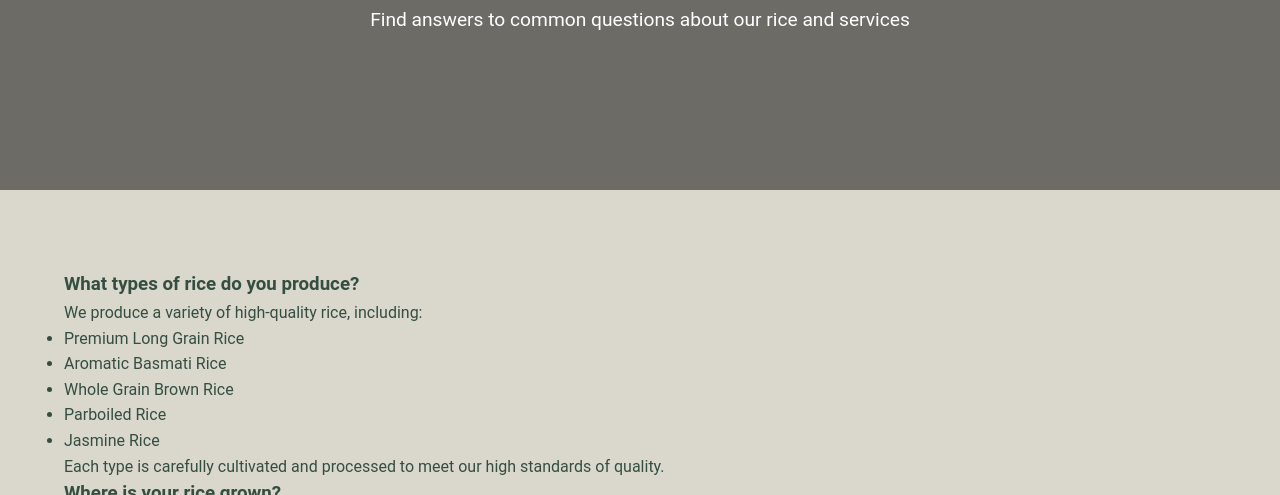
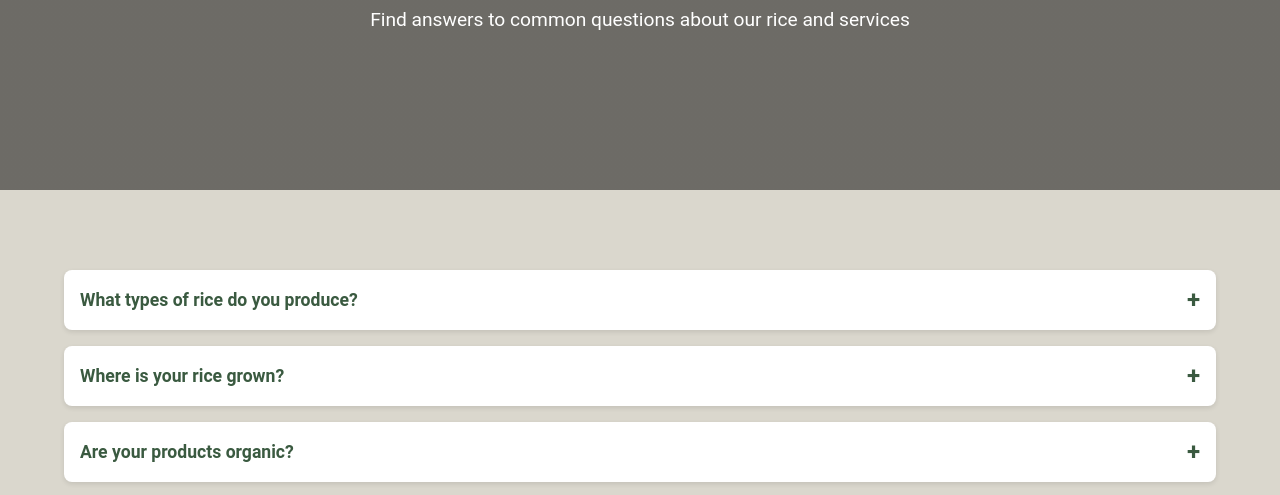
Before and after one commit to ozzaii/waliricemills, a plain HTML site: page faq.html in a window 1280 px wide. Shown: the part 290-785 px from the top of the page. Drawn offline with Linux system fonts and the light colour scheme.

Commit message:
Update style.css

```diff
--- a/style.css
+++ b/style.css
@@ -347,3 +347,55 @@ footer {
         text-align: left;
     }
 }
+
+/* FAQ Styles */
+.faq-item {
+    background-color: var(--white-color);
+    border-radius: 8px;
+    margin-bottom: 1rem;
+    box-shadow: 0 2px 5px rgba(0, 0, 0, 0.1);
+    overflow: hidden;
+}
+
+.faq-item h3 {
+    padding: 1rem;
+    cursor: pointer;
+    position: relative;
+    font-size: 1.1rem;
+    color: var(--primary-color);
+    transition: var(--transition);
+}
+
+.faq-item h3::after {
+    content: '+';
+    position: absolute;
+    right: 1rem;
+    top: 50%;
+    transform: translateY(-50%);
+    font-size: 1.5rem;
+    transition: var(--transition);
+}
+
+.faq-item.active h3::after {
+    content: '-';
+}
+
+.faq-answer {
+    max-height: 0;
+    overflow: hidden;
+    transition: max-height 0.3s ease-out;
+}
+
+.faq-item.active .faq-answer {
+    max-height: 1000px; /* Adjust this value based on your content */
+    transition: max-height 0.5s ease-in;
+}
+
+.faq-answer p, .faq-answer ul {
+    padding: 1rem;
+    margin: 0;
+}
+
+.faq-answer ul {
+    padding-left: 2.5rem;
+}
```
